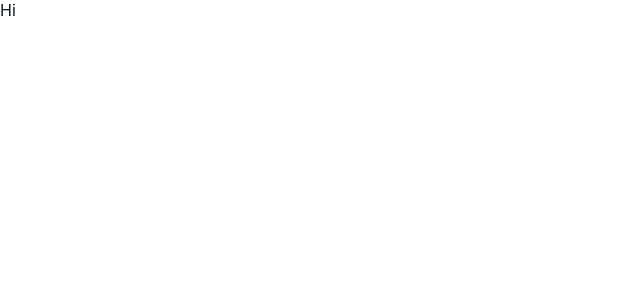
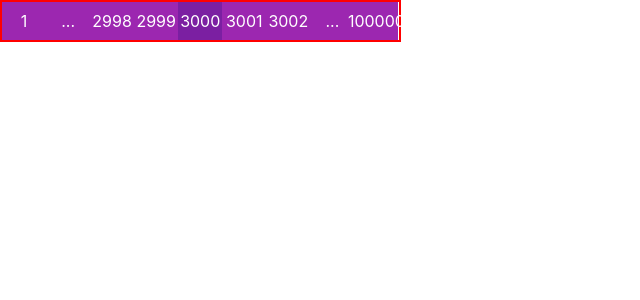
Before and after one commit to hades102zues/react-blog-test, a React (Create React App) app: page / in a window 1280 px wide. Shown: the top 300 px of the page, without its empty margins (0-640 px from the left). Built offline with nearby package versions, Linux system fonts and the light colour scheme.

Commit message:
Pagination Dial Look is down

```diff
--- a/src/pages/Home/Home.tsx
+++ b/src/pages/Home/Home.tsx
@@ -1,12 +1,28 @@
 import React from "react";
 import styles from "./Home.module.css";
+import PageDial from "./PageDial/PageDial";
 
 const home: React.FC = () => {
+  const page: number = 3000;
+  const total: number = 100000;
+  const display: number = 9;
+
   return (
     <div className={styles.home}>
-      <p>Hi</p>
+      <PageDial
+        currentPage={page}
+        totalPages={total}
+        displayTotal={display}
+        onClick={() => null}
+      />
     </div>
   );
 };
 
 export default home;
+
+/*
+  Invalid current page to total pages
+  Probably will adjust the display total based on the device width ^.^ , but how would that would be done in javascript....
+
+*/
--- /dev/null
+++ b/src/pages/Home/PageDial/PageDial.module.css
@@ -0,0 +1,25 @@
+.dial {
+  border: 2px solid red;
+  /* width: 31.2rem; */
+  height: 4.2rem;
+  display: flex;
+  list-style: none;
+}
+
+.dial__item {
+  height: 100%;
+  background-color: #9c27b0;
+  color: #ffffff;
+  display: flex;
+  justify-content: center;
+  align-items: center;
+  cursor: pointer;
+}
+
+.dial__item:hover {
+  background-color: #7b1fa2;
+}
+
+.dial__item_active {
+  background-color: #7b1fa2;
+}
--- /dev/null
+++ b/src/pages/Home/PageDial/PageDial.tsx
@@ -0,0 +1,140 @@
+import React from "react";
+import styles from "./PageDial.module.css";
+
+interface Props {
+  currentPage: number;
+  totalPages: number;
+  displayTotal: number;
+  onClick: (num: number) => void;
+}
+
+const dial: React.FC<Props> = (props) => {
+  const { currentPage, totalPages, displayTotal } = props;
+
+  const pageDial: string[] = [];
+  const sidePush = (displayTotal - 1) / 2;
+
+  /**
+   * current page = 2
+   */
+  pageDial.push(currentPage.toString());
+
+  /*
+    Attemp to push 3 items to the left side of current page
+       1  - 2
+   */
+  for (let i: number = 1; i <= sidePush; i++) {
+    const itemAtFirstIndex: number = Number(pageDial[0]);
+
+    if (itemAtFirstIndex - 1 > 0) {
+      const item: string = (itemAtFirstIndex - 1).toString();
+
+      pageDial.unshift(item);
+    }
+  }
+
+  /*
+    Attemp to push 3 items to the right side of current page
+       1 -  2  - 3 4 5
+   */
+  for (let i: number = 1; i <= sidePush; i++) {
+    const itemAtLastIndex: number = Number(pageDial[pageDial.length - 1]);
+
+    if (itemAtLastIndex + 1 <= totalPages) {
+      const item: string = (itemAtLastIndex + 1).toString();
+
+      pageDial.push(item);
+    }
+  }
+
+  //Attemp to fill unused item spaces
+  if (pageDial.length !== displayTotal) {
+    //determines how many spaces to the left of the current page was not filled
+    const left: number = sidePush - (currentPage - Number(pageDial[0]));
+
+    //determines how many spaces to the right of the current page was not filled
+    const right: number =
+      sidePush - (Number(pageDial[pageDial.length - 1]) - currentPage);
+
+    if (left > right) {
+      //alot more missing to the left
+
+      //we try to make up for missing items, on the right of currentpage, by the left amount
+
+      for (let i: number = 1; i <= left; i++) {
+        const itemAtLastIndex: number = Number(pageDial[pageDial.length - 1]);
+
+        if (itemAtLastIndex + 1 <= totalPages) {
+          const item: string = (itemAtLastIndex + 1).toString();
+
+          pageDial.push(item);
+        }
+      }
+    } else if (right > left) {
+      //alot more missing to the right
+      //we try to make up for missing items, on the left of currentpage, by the right amount
+
+      for (let i: number = 1; i <= right; i++) {
+        const itemAtFirstIndex: number = Number(pageDial[0]);
+
+        if (itemAtFirstIndex - 1 > 0) {
+          const item: string = (itemAtFirstIndex - 1).toString();
+
+          pageDial.unshift(item);
+        }
+      }
+    }
+  }
+
+  /*
+   * The following is not necessary and can be excluded if wish.
+   * Makes the dial even more conventient.
+   * */
+
+  if (pageDial.length === displayTotal) {
+    if (Number(pageDial[0]) !== 1) {
+      pageDial.shift();
+      pageDial.shift();
+      pageDial.unshift("...");
+      pageDial.unshift("1");
+    }
+
+    if (Number(pageDial[pageDial.length - 1]) !== totalPages) {
+      pageDial.pop();
+      pageDial.pop();
+      pageDial.push("...");
+      pageDial.push(totalPages.toString());
+    }
+  }
+
+  console.log("Current Page: ", currentPage);
+  console.log("Total Item view: ", displayTotal);
+  console.log(pageDial);
+  console.log("Total Number of Pages", totalPages);
+
+  const dialItems: JSX.Element[] = pageDial.map((item, i) => {
+    const active: String =
+      Number(pageDial[i]) === currentPage ? " " + styles.dial__item_active : "";
+    return (
+      <li
+        className={styles.dial__item + active}
+        style={{
+          width: (100 / displayTotal).toString() + "%",
+        }}
+      >
+        <p>{pageDial[i]}</p>
+      </li>
+    );
+  });
+
+  return (
+    <ul
+      className={styles.dial}
+      style={{ width: ((displayTotal * 44.5) / 10).toString() + "rem" }}
+    >
+      {dialItems}
+    </ul>
+  );
+};
+
+export default dial;
```
